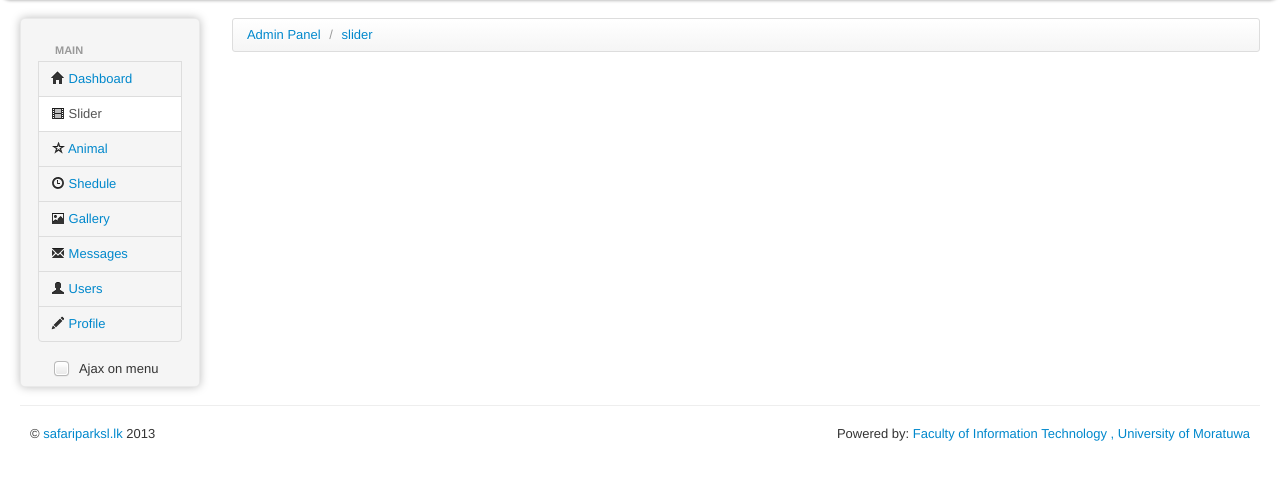
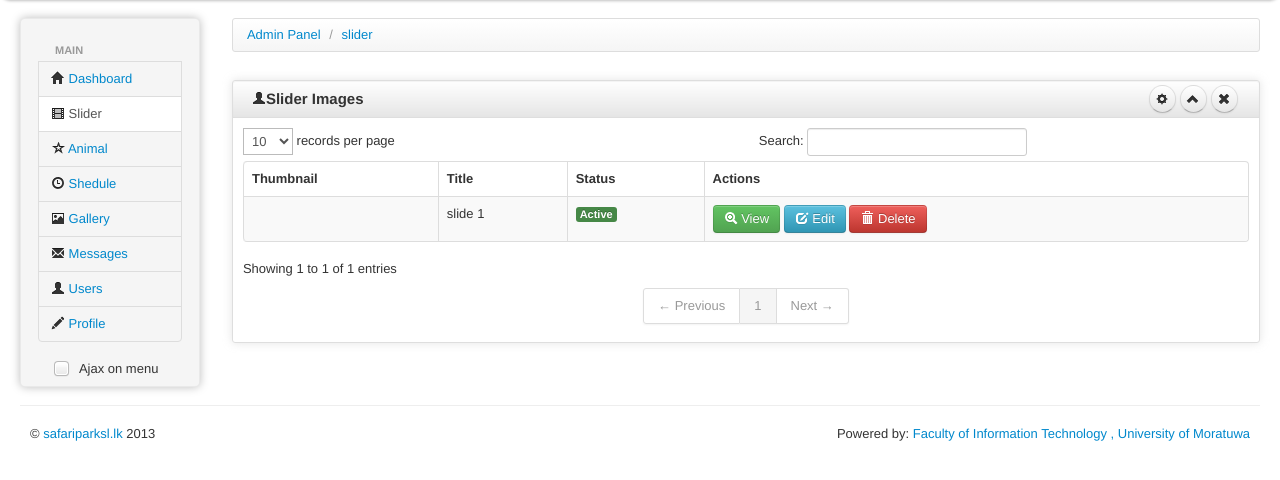
Before and after one commit to Dinidu/safari, a CodeIgniter app: page /safari/administrator/slider in a window 1280 px wide. Shown: the part 92-572 px from the top of the page. Run offline with CodeIgniter, Linux system fonts and the light colour scheme.

Commit message:
add slider image table

```diff
--- a/application/views/admin/adminSlider.php
+++ b/application/views/admin/adminSlider.php
@@ -29,4 +29,54 @@
 				</ul>
 			</div>
 
+
+			<!--Table goes here -->
+			<div class="row-fluid sortable">
+				<div class="box span12">
+					<div class="box-header well" data-original-title>
+						<h2><i class="icon-user"></i>Slider Images </h2>
+						<div class="box-icon">
+							<a href="#" class="btn btn-setting btn-round"><i class="icon-cog"></i></a>
+							<a href="#" class="btn btn-minimize btn-round"><i class="icon-chevron-up"></i></a>
+							<a href="#" class="btn btn-close btn-round"><i class="icon-remove"></i></a>
+						</div>
+					</div>
+					<div class="box-content">
+						<table class="table table-striped table-bordered bootstrap-datatable datatable">
+						  <thead>
+							  <tr>
+								  <th>Thumbnail</th>
+								  <th>Title</th>
+								  <th>Status</th>
+								  <th>Actions</th>
+							  </tr>
+						  </thead>
+						  <tbody>
+							<tr>
+								<td></td>
+								<td class="center">slide 1 </td>
+								<td class="center">
+									<span class="label label-success">Active</span>
+								</td>
+								<td class="center">
+									<a class="btn btn-success" href="#">
+										<i class="icon-zoom-in icon-white"></i>
+										View
+									</a>
+									<a class="btn btn-info" href="#">
+										<i class="icon-edit icon-white"></i>
+										Edit
+									</a>
+									<a class="btn btn-danger" href="#">
+										<i class="icon-trash icon-white"></i>
+										Delete
+									</a>
+								</td>
+							</tr>
+							</tbody>
+							</table>
+						</div>
+					</div>
+				</div>
+
 <?php include('footer.php'); ?>
```
